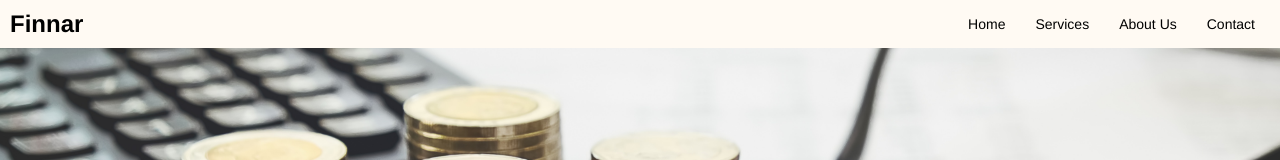
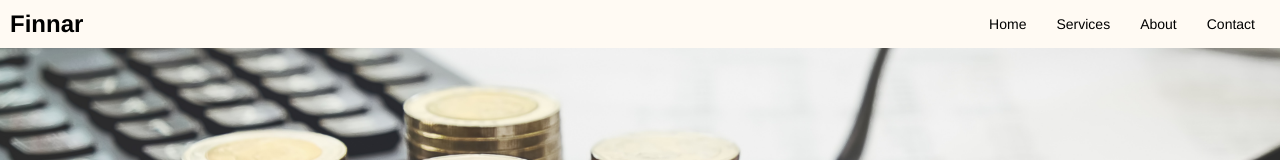
Before and after one commit to Kushaalrajiv/finnar-website, a React (Create React App) app: page / in a window 1280 px wide. Shown: the top 160 px of the page. Built offline with nearby package versions, Linux system fonts and the light colour scheme; the HTML template or start-up script is replaced by a standard one.

Commit message:
Update Navbar.js

```diff
--- a/src/components/Navbar.js
+++ b/src/components/Navbar.js
@@ -25,7 +25,7 @@ function Navbar() {
               <a href='#home' className={`navLink`}>Services</a>
             </li>
             <li onClick={removeActive}>
-              <a href='#home' className={`navLink`}>About Us</a>
+              <a href='#home' className={`navLink`}>About</a>
             </li>
             <li onClick={removeActive}>
               <a href='#home' className={`navLink`}>Contact</a>
```
